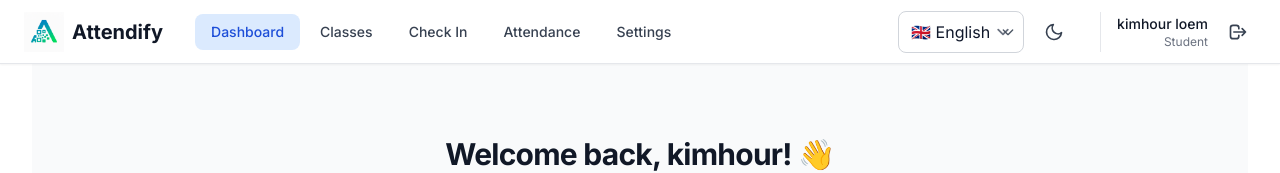
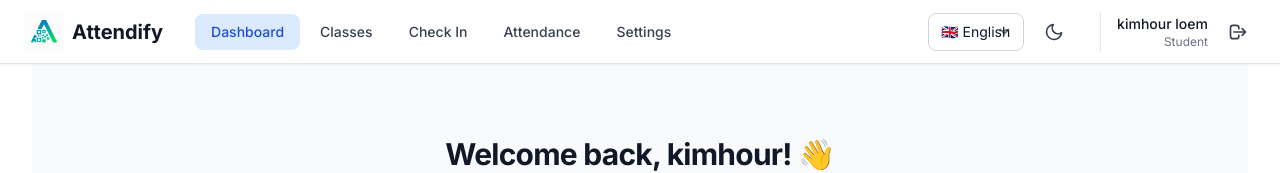
Before and after one commit to LK-Hour/attendify-frontend, a React (Vite) app: page /login in a window 1280 px wide. Both pictures are taken after typing "name@example.com", "Sample123" into the empty fields and a click on the button "Sign In". Shown: the top 173 px of the page. Built offline with nearby package versions, Linux system fonts and the light colour scheme.

Commit message:
Edit: remove the custom languageSwitcher

```diff
--- a/src/components/organisms/LanguageSwitcher.tsx
+++ b/src/components/organisms/LanguageSwitcher.tsx
@@ -9,11 +9,10 @@ export const LanguageSwitcher = () => {
   ];
 
   return (
-    <div className="relative inline-block">
     <select
       value={i18n.language}
       onChange={(e) => i18n.changeLanguage(e.target.value)}
-        className="px-3 py-2 pr-8 bg-white dark:bg-slate-800 border border-gray-300 dark:border-slate-600 rounded-lg focus:ring-2 focus:ring-primary-500 dark:text-white appearance-none cursor-pointer"
+      className="cursor-pointer rounded-lg border border-gray-300 bg-white px-3 py-2 text-sm focus:ring-2 focus:ring-primary-500 dark:border-slate-600 dark:bg-slate-800 dark:text-white"
     >
       {languages.map((lang) => (
         <option key={lang.code} value={lang.code}>
@@ -21,21 +20,5 @@ export const LanguageSwitcher = () => {
         </option>
       ))}
     </select>
-      <div className="absolute right-2 top-1/2 transform -translate-y-1/2 pointer-events-none">
-        <svg
-          className="w-4 h-4 text-gray-600 dark:text-gray-400"
-          fill="none"
-          stroke="currentColor"
-          viewBox="0 0 24 24"
-        >
-          <path
-            strokeLinecap="round"
-            strokeLinejoin="round"
-            strokeWidth={2}
-            d="M19 9l-7 7-7-7"
-          />
-        </svg>
-      </div>
-    </div>
   );
 };
```
Lines whose indentation alone changed are shown as unchanged.
